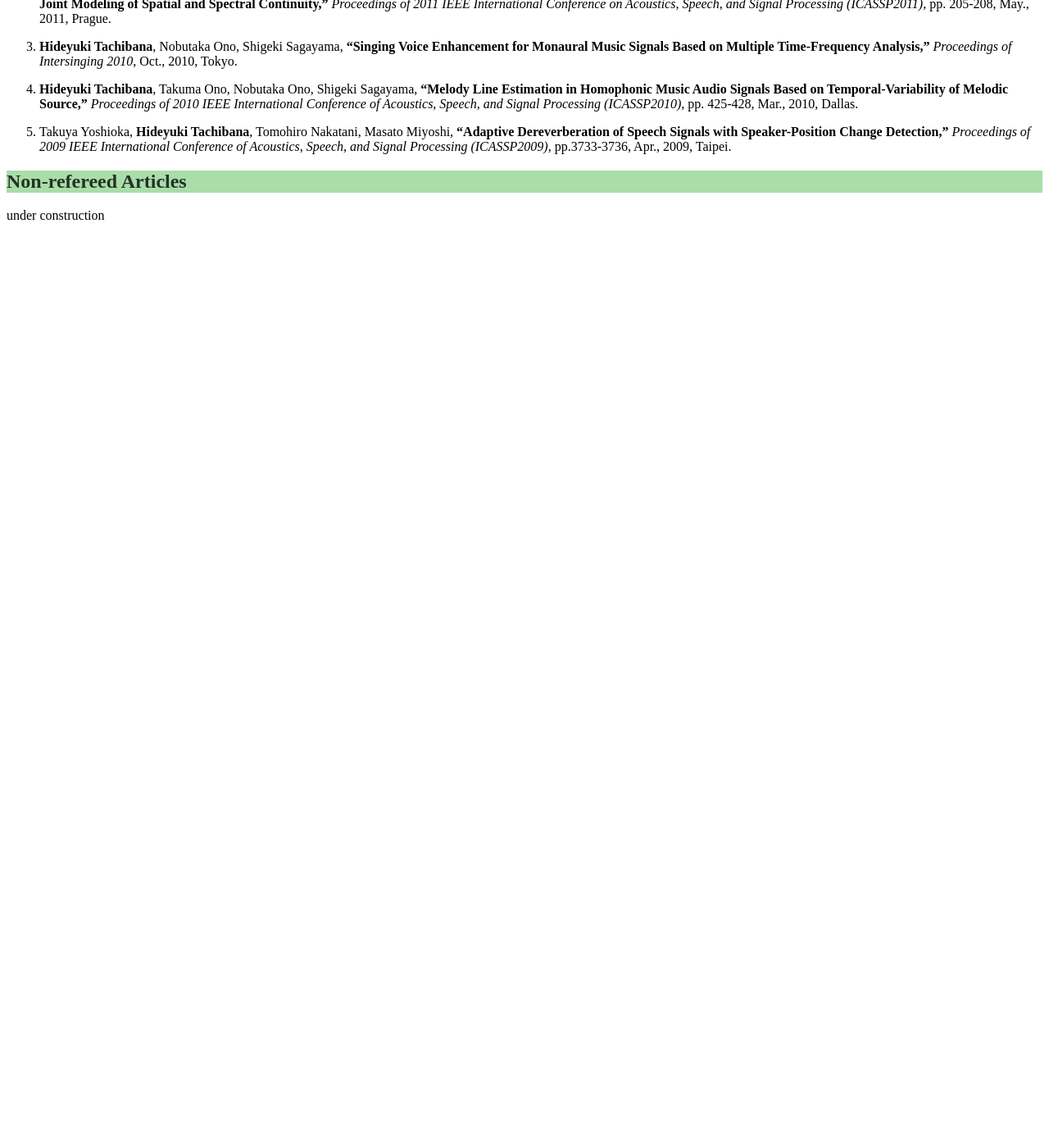
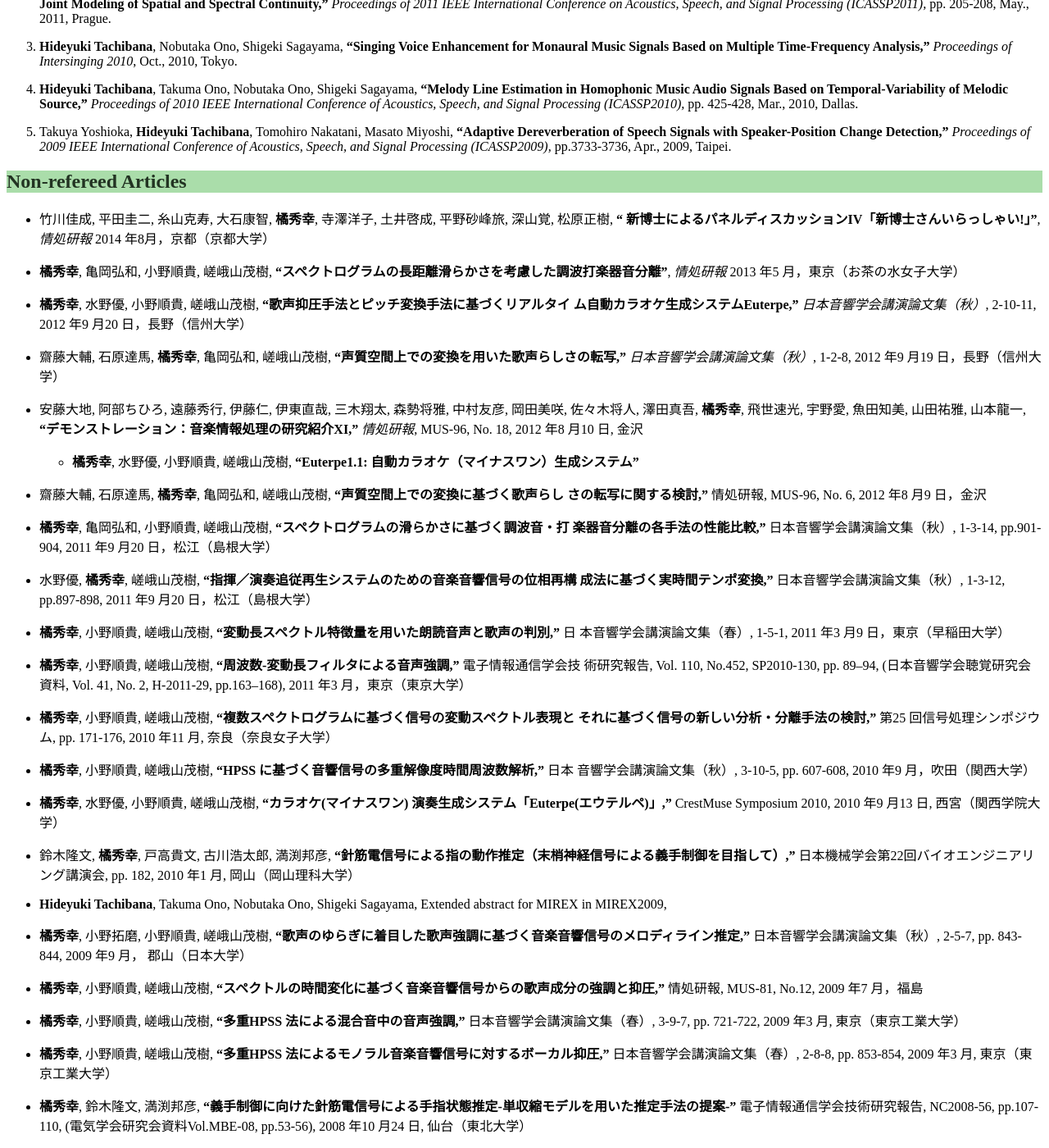
Before and after one commit to tachi-hi/tachi-hi.github.io, a Jekyll site: the page built from publications.md, in a window 1280 px wide and 1400 px high, scrolled down 482 px. Shown: the whole window at 82% size. Built offline with Jekyll 4.4.1, drawn with Linux system fonts in a browser that asks for light colours; before the commit the page ends 900 px from its top, so only the background shows below that.

Commit message:
added non-refereed articles

```diff
--- a/publications.md
+++ b/publications.md
@@ -53,4 +53,61 @@
 
 ## Non-refereed Articles
 
-under construction
+* 竹川佳成, 平田圭二, 糸山克寿, 大石康智, **橘秀幸**, 寺澤洋子, 土井啓成, 平野砂峰旅, 深山覚, 松原正樹, **“ 新博士によるパネルディスカッションIV「新博士さんいらっしゃい!」”**, *情処研報* 2014
+年8月，京都（京都大学）
+
+* **橘秀幸**, 亀岡弘和, 小野順貴, 嵯峨山茂樹, **“スペクトログラムの長距離滑らかさを考慮した調波打楽器音分離”**, *情処研報* 2013 年5 月，東京（お茶の水女子大学）
+
+* **橘秀幸**, 水野優, 小野順貴, 嵯峨山茂樹, **“歌声抑圧手法とピッチ変換手法に基づくリアルタイ
+ム自動カラオケ生成システムEuterpe,”** *日本音響学会講演論文集（秋）*, 2-10-11, 2012 年9 月20
+日，長野（信州大学）
+
+* 齋藤大輔, 石原達馬, **橘秀幸**, 亀岡弘和, 嵯峨山茂樹, **“声質空間上での変換を用いた歌声らしさの転写,”** *日本音響学会講演論文集（秋）*, 1-2-8, 2012 年9 月19 日，長野（信州大学）
+
+* 安藤大地, 阿部ちひろ, 遠藤秀行, 伊藤仁, 伊東直哉, 三木翔太, 森勢将雅, 中村友彦, 岡田美咲, 佐々木将人, 澤田真吾, **橘秀幸**, 飛世速光, 宇野愛, 魚田知美, 山田祐雅, 山本龍一, **“デモンストレーション：音楽情報処理の研究紹介XI,”** *情処研報*, MUS-96, No. 18, 2012 年8 月10 日, 金沢
+
+	* **橘秀幸**, 水野優, 小野順貴, 嵯峨山茂樹, **“Euterpe1.1: 自動カラオケ（マイナスワン）生成システム”**
+
+* 齋藤大輔, 石原達馬, **橘秀幸**, 亀岡弘和, 嵯峨山茂樹, **“声質空間上での変換に基づく歌声らし
+さの転写に関する検討,”** 情処研報, MUS-96, No. 6, 2012 年8 月9 日，金沢
+
+* **橘秀幸**, 亀岡弘和, 小野順貴, 嵯峨山茂樹, **“スペクトログラムの滑らかさに基づく調波音・打
+楽器音分離の各手法の性能比較,”** 日本音響学会講演論文集（秋）, 1-3-14, pp.901-904, 2011 年9
+月20 日，松江（島根大学）
+
+* 水野優, **橘秀幸**, 嵯峨山茂樹, **“指揮／演奏追従再生システムのための音楽音響信号の位相再構
+成法に基づく実時間テンポ変換,”** 日本音響学会講演論文集（秋）, 1-3-12, pp.897-898, 2011 年9
+月20 日，松江（島根大学）
+
+* **橘秀幸**, 小野順貴, 嵯峨山茂樹, **“変動長スペクトル特徴量を用いた朗読音声と歌声の判別,”** 日
+本音響学会講演論文集（春）, 1-5-1, 2011 年3 月9 日，東京（早稲田大学）
+
+* **橘秀幸**, 小野順貴, 嵯峨山茂樹, **“周波数-変動長フィルタによる音声強調,”** 電子情報通信学会技
+術研究報告, Vol. 110, No.452, SP2010-130, pp. 89–94, (日本音響学会聴覚研究会資料, Vol. 41,
+No. 2, H-2011-29, pp.163–168), 2011 年3 月，東京（東京大学）
+
+* **橘秀幸**, 小野順貴, 嵯峨山茂樹, **“複数スペクトログラムに基づく信号の変動スペクトル表現と
+それに基づく信号の新しい分析・分離手法の検討,”** 第25 回信号処理シンポジウム, pp. 171-176,
+2010 年11 月, 奈良（奈良女子大学）
+
+* **橘秀幸**, 小野順貴, 嵯峨山茂樹, **“HPSS に基づく音響信号の多重解像度時間周波数解析,”** 日本
+音響学会講演論文集（秋）, 3-10-5, pp. 607-608, 2010 年9 月，吹田（関西大学）
+
+* **橘秀幸**, 水野優, 小野順貴, 嵯峨山茂樹, **“カラオケ(マイナスワン) 演奏生成システム「Euterpe(エウテルペ)」,”** CrestMuse Symposium 2010, 2010 年9 月13 日, 西宮（関西学院大学）
+
+* 鈴木隆文, **橘秀幸**, 戸高貴文, 古川浩太郎, 満渕邦彦, **“針筋電信号による指の動作推定（末梢神経信号による義手制御を目指して）,”** 日本機械学会第22回バイオエンジニアリング講演会,
+pp. 182, 2010 年1 月, 岡山（岡山理科大学）
+
+* **Hideyuki Tachibana**, Takuma Ono, Nobutaka Ono, Shigeki Sagayama, Extended abstract for MIREX
+in MIREX2009,
+
+* **橘秀幸**, 小野拓磨, 小野順貴, 嵯峨山茂樹, **“歌声のゆらぎに着目した歌声強調に基づく音楽音響信号のメロディライン推定,”** 日本音響学会講演論文集（秋）, 2-5-7, pp. 843-844, 2009 年9 月，
+郡山（日本大学）
+
+* **橘秀幸**, 小野順貴, 嵯峨山茂樹, **“スペクトルの時間変化に基づく音楽音響信号からの歌声成分の強調と抑圧,”** 情処研報, MUS-81, No.12, 2009 年7 月，福島
+
+* **橘秀幸**, 小野順貴, 嵯峨山茂樹, **“多重HPSS 法による混合音中の音声強調,”** 日本音響学会講演論文集（春）, 3-9-7, pp. 721-722, 2009 年3 月, 東京（東京工業大学）
+
+* **橘秀幸**, 小野順貴, 嵯峨山茂樹, **“多重HPSS 法によるモノラル音楽音響信号に対するボーカル抑圧,”** 日本音響学会講演論文集（春）, 2-8-8, pp. 853-854, 2009 年3 月, 東京（東京工業大学）
+
+* **橘秀幸**, 鈴木隆文, 満渕邦彦, **“義手制御に向けた針筋電信号による手指状態推定‐単収縮モデルを用いた推定手法の提案‐”** 電子情報通信学会技術研究報告, NC2008-56, pp.107-110, (電気学会研究会資料Vol.MBE-08, pp.53-56), 2008 年10 月24 日, 仙台（東北大学）
```
